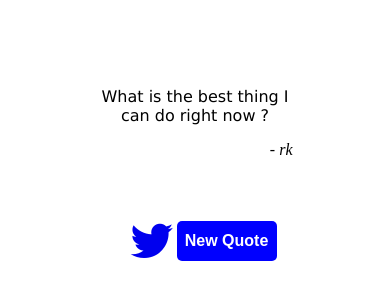
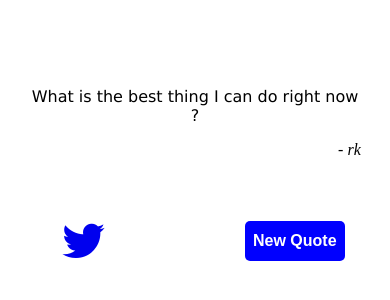
Before and after one commit to ramesh-km/random-quote-machine, a React (Create React App) app: page / in a window 390 px wide. Shown: the part 248-548 px from the top of the page. Built offline with nearby package versions, Linux system fonts and the light colour scheme; no server answers; a web font is replaced by a local one.

Commit message:
Increase quote-box width for small screens

```diff
--- a/src/index.scss
+++ b/src/index.scss
@@ -52,4 +52,8 @@ body {
     #text {
         font-size: 1rem;
     }
+
+    #quote-box {
+        width: 85vw;
+    }
 }
```
